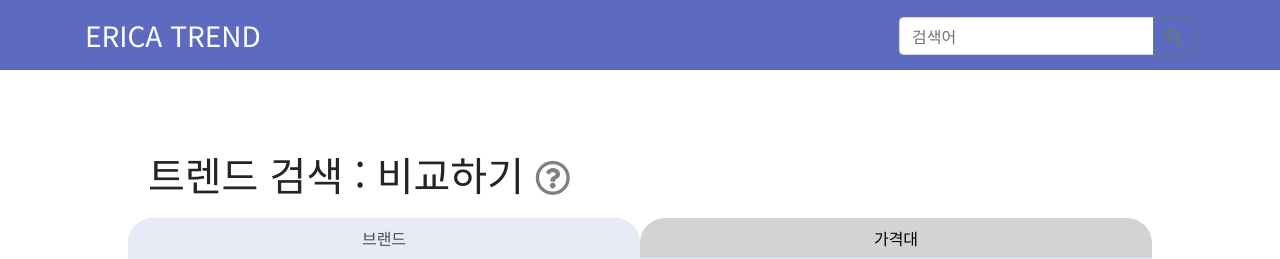
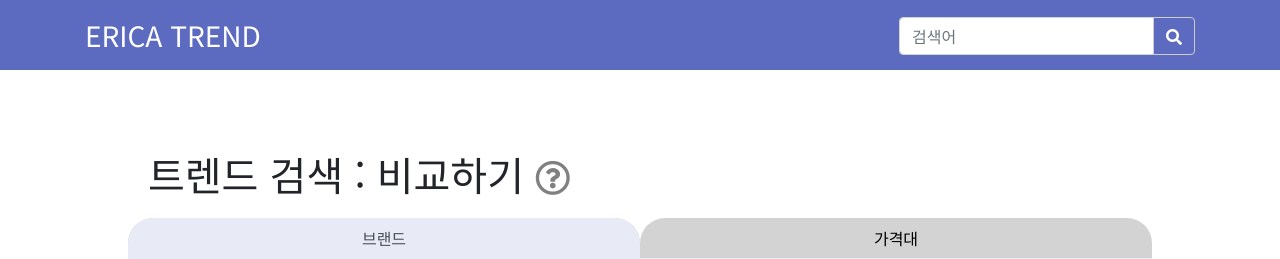
Before and after one commit to hajinhoe-backup/ericatrend, a Flask app: template templates/search/compare.html in a window 1280 px wide. Shown: the top 259 px of the page. Run offline with Flask 2, Linux system fonts and the light colour scheme; the template is opened without the code that fills it, so the values that code supplies are empty; parts of the project's set-up code (start-up, migrations or seed data) failed here and were passed over; some libraries are stand-ins or nearby versions.

Commit message:
compare 화면에서 상단 검색버튼 색깔 수정

```diff
--- a/static/compare.css
+++ b/static/compare.css
@@ -20,6 +20,8 @@ body {
 }
 
 #button-addon2 {
+    color: white;
+    border-color: #cccccc;
 }
 
 .compare_header {
```
